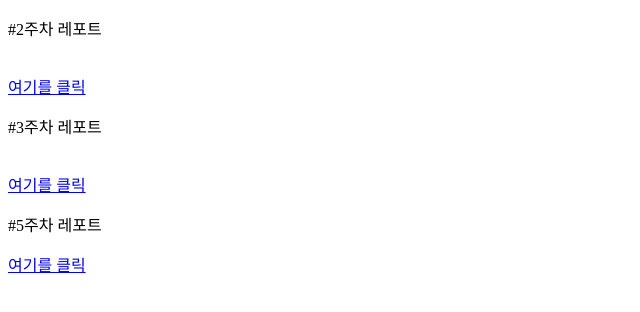
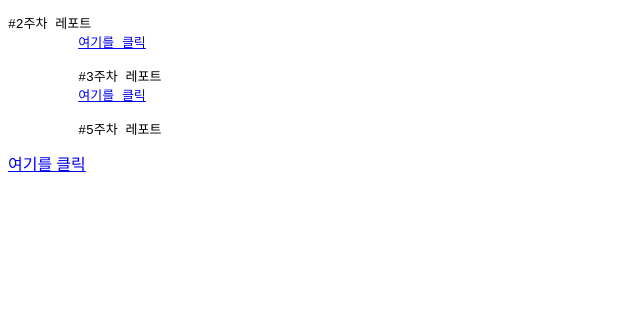
Before and after one commit to seveneleven2707/Cordova, a plain HTML site: page index.html in a window 1280 px wide. Shown: the whole page, without its empty margins (0-640 px from the left). Drawn offline with Linux system fonts and the light colour scheme.

Commit message:
Update index.html

```diff
--- a/index.html
+++ b/index.html
@@ -9,13 +9,13 @@
 </head>
 
 <body>
-         <p>#2주차 레포트</p><br>
+         <pre>#2주차 레포트
          <a href="https://seveneleven2707.github.io/Cordova/week2/startbootstrap-freelancer-gh-pages/index.html">여기를 클릭</a>
 
-         <p>#3주차 레포트</p><br>
+         #3주차 레포트
          <a href="https://seveneleven2707.github.io/Cordova/week3/week3.html">여기를 클릭</a>
 
-         <p>#5주차 레포트</p>
+         #5주차 레포트</pre>
          <a href="https://seveneleven2707.github.io/Cordova/week5/dokdo-intro.html">여기를 클릭</a>
 
 </body>
```
